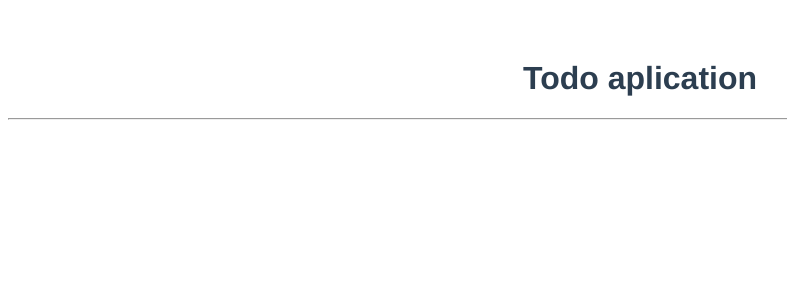
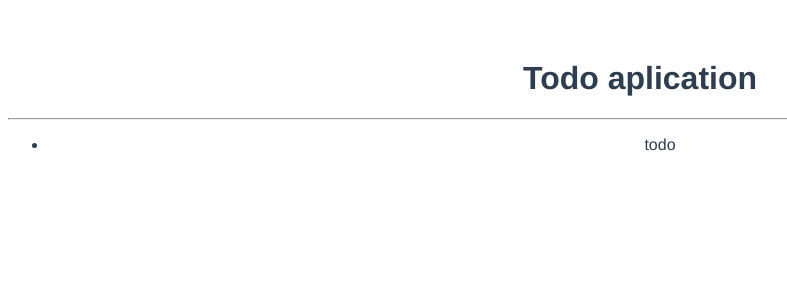
Before and after one commit to PlevakoVitalii/PlevakoVitalii-Vue.js_2_ToDo_VM, a Vue app: page / in a window 1280 px wide. Shown: the top 300 px of the page, without its empty margins (0-787 px from the left). Built offline with nearby package versions, Linux system fonts and the light colour scheme.

Commit message:
second commit

```diff
--- a/src/App.vue
+++ b/src/App.vue
@@ -2,14 +2,18 @@
   <div id="app">
     <h1>Todo aplication</h1>
     <hr>
+    <TodoList/>
+
+
   </div>
 </template>
 
 <script>
-
+import  TodoList from '@/components/TodoList'
 export default {
   name: 'App',
   components: {
+    TodoList
   }
 }
 </script>
--- /dev/null
+++ b/src/components/TodoList.vue
@@ -0,0 +1,7 @@
+<template>
+<div>
+<ul>
+<li>todo</li>
+</ul>
+</div>
+</template>
```
